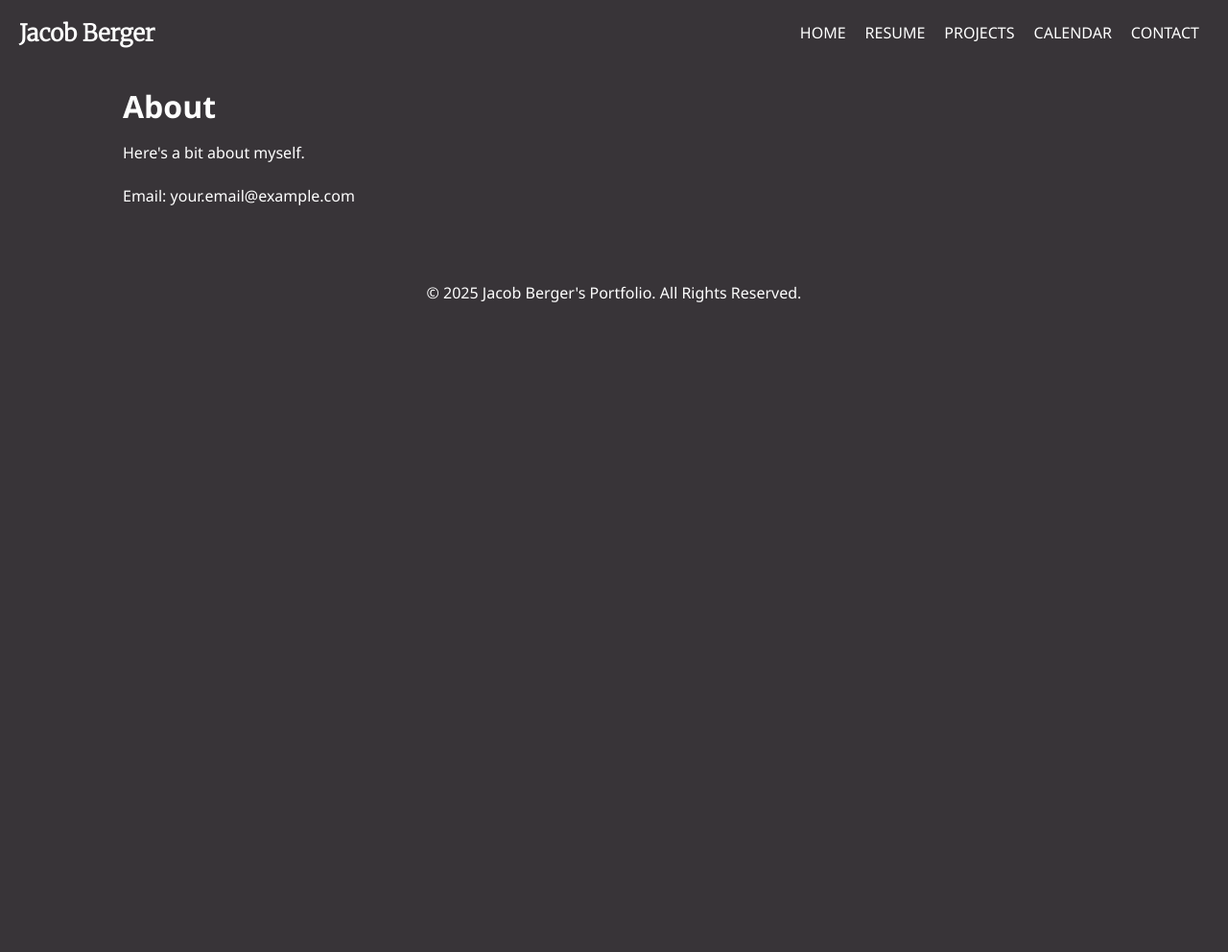
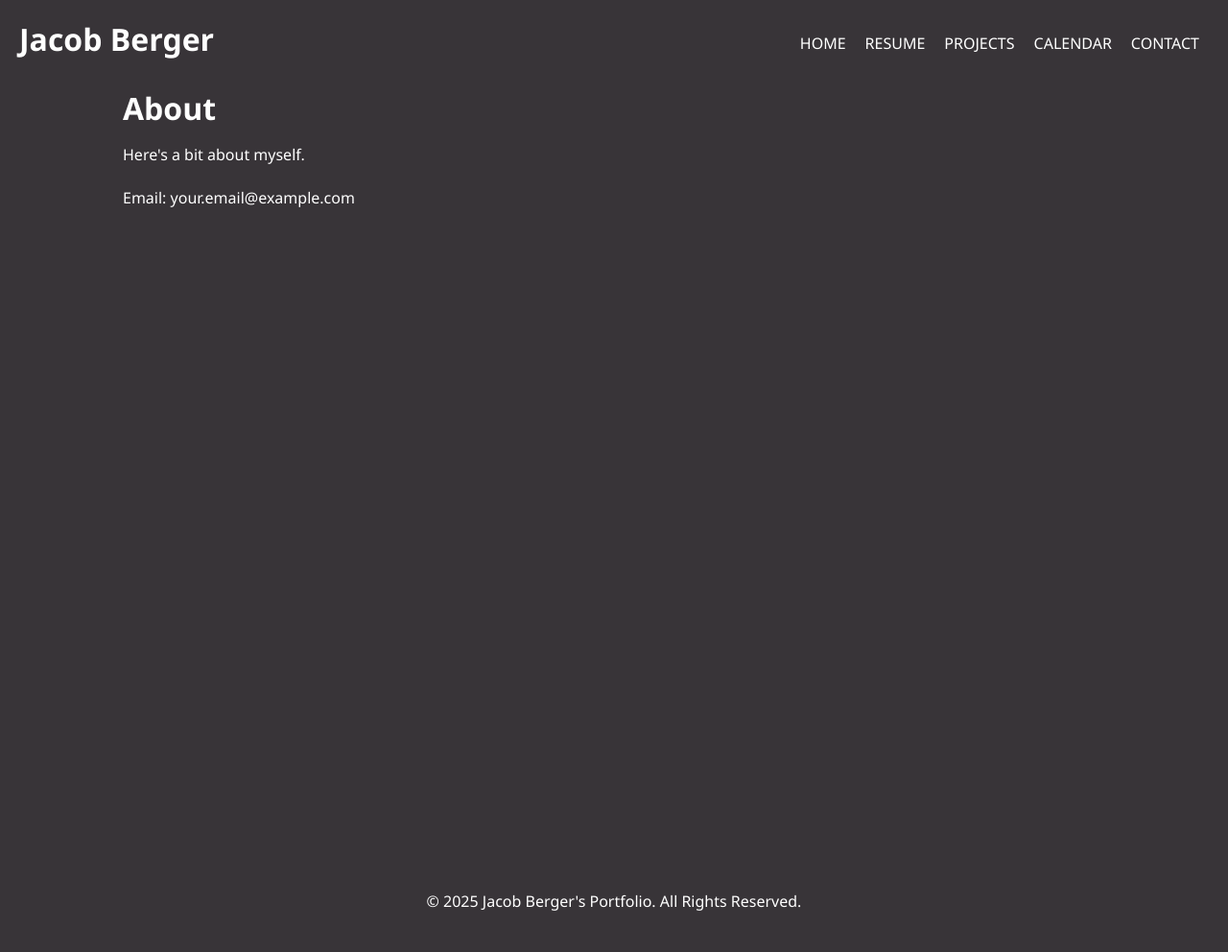
Before and after one commit to bergerjacob/bergerj-website, a Jekyll site: the page built from about/index.html, in a window 1280 px wide. Shown: the whole page at 96% size. Built offline with Jekyll 4.4.1, drawn with Linux system fonts in a browser that asks for light colours; before the commit the page ends 900 px from its top, so only the background shows below that.

Commit message:
dam proud day and min height

```diff
--- a/assets/css/style.css
+++ b/assets/css/style.css
@@ -18,6 +18,7 @@
     width: 80%;
     margin: auto;
     overflow: hidden;
+    min-height: 800px;
 }
 
 /* Header styles updated for flexbox layout */
@@ -43,9 +44,9 @@
 }
 
 header h1 {
-    font-family: 'Merriweather', serif;
-    margin: 0;
-    font-size: 1.5em; /* Adjust size as needed */
+    font-family: 'Merriweather', serif;
+    margin: 0;
+    font-size: 1.5em; /* Adjust size as needed */
 }
 
 header h1 a {
@@ -53,10 +54,15 @@
     text-decoration: none;
 }
 
+nav {
+    display: flex;
+}
+
 /* Navigation menu styles */
 nav ul {
     list-style-type: none;
     padding: 0;
+    padding-top: 20px;
     margin: 0;
     display: flex; /* Aligns navigation items in a row */
 }
```
Also changed, not shown: index.html (+6 -20 lines), _layouts/default.html (indentation only), 1 other file.
